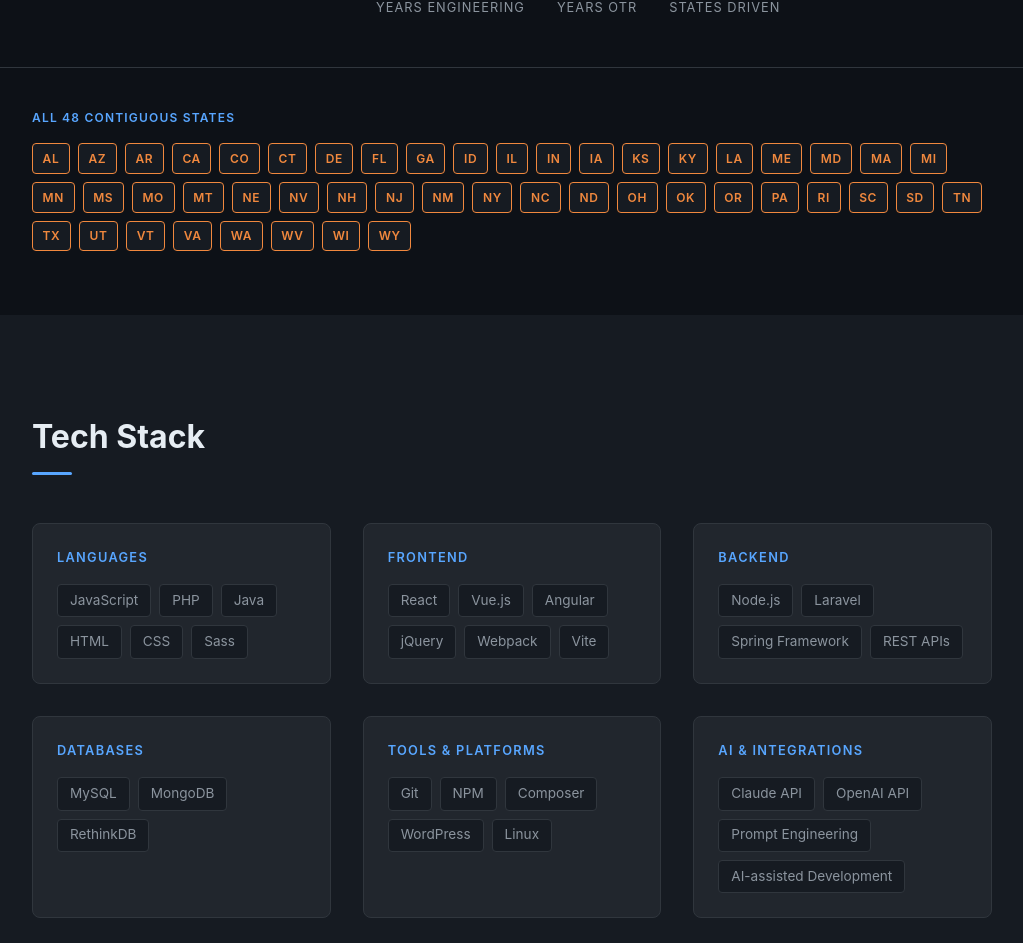
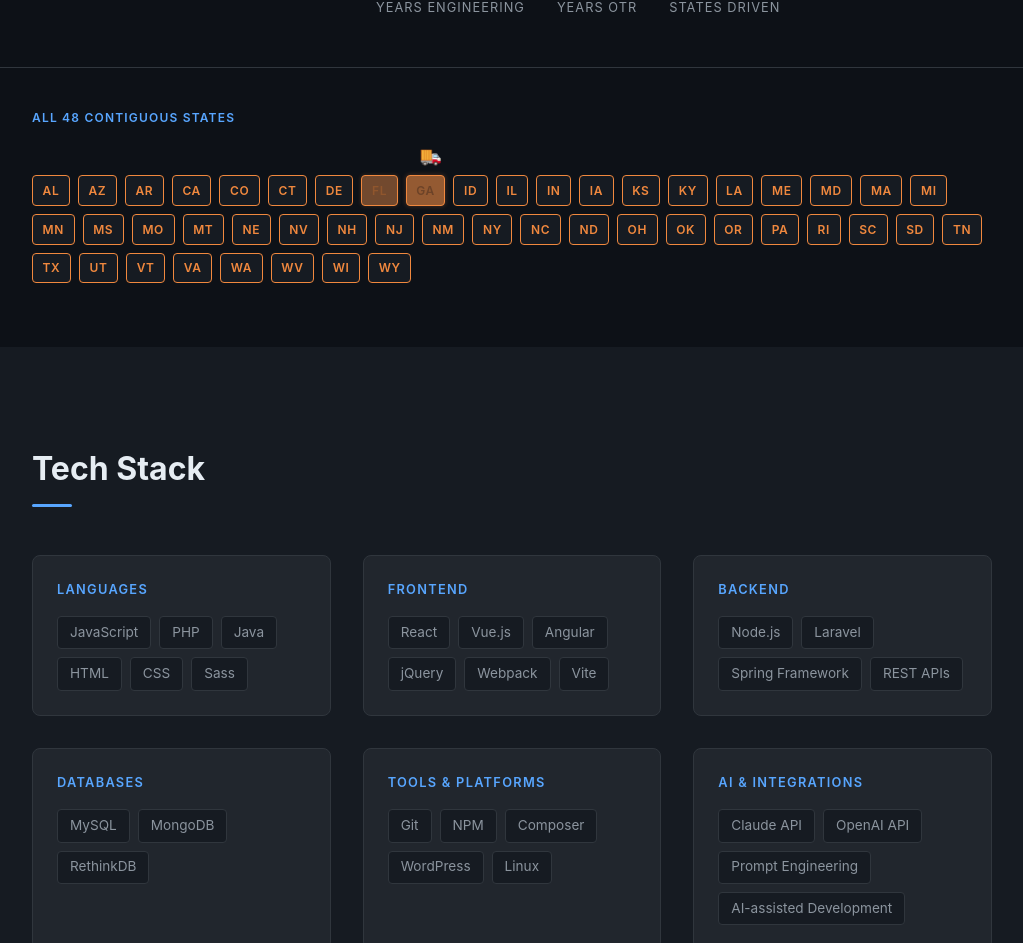
Before and after one commit to cbaston82/carlos-portfolio, a React (Vite) app: page / in a window 1280 px wide. Shown: the part 1394-2337 px from the top of the page, without its empty margins (128-1151 px from the left). Built offline with nearby package versions, Linux system fonts and the light colour scheme.

Commit message:
Smooth RAF truck animation across 48 states with snake path and direction flip

```diff
--- a/src/components/About.css
+++ b/src/components/About.css
@@ -142,6 +142,31 @@
   margin-bottom: 1rem;
 }
 
+.states-container {
+  position: relative;
+  padding-top: 2rem;
+}
+
+.states-truck {
+  position: absolute;
+  top: 0;
+  left: 0;
+  font-size: 1.1rem;
+  pointer-events: none;
+  will-change: transform;
+  line-height: 1;
+  margin-left: -10px;
+}
+
+.truck-emoji {
+  display: inline-block;
+  transition: transform 0.15s ease;
+}
+
+.truck-emoji.east {
+  transform: scaleX(-1);
+}
+
 .states-grid {
   display: flex;
   flex-wrap: wrap;
@@ -157,7 +182,13 @@
   padding: 0.3rem 0.6rem;
   border-radius: 4px;
   letter-spacing: 0.05em;
-  transition: background 0.2s, color 0.2s;
+  transition: background 0.25s, color 0.25s, box-shadow 0.25s;
+}
+
+.state-chip.active {
+  background: var(--accent-warm);
+  color: #0d1117;
+  box-shadow: 0 0 10px rgba(240, 136, 62, 0.5);
 }
 
 .state-chip:hover {
--- a/src/components/About.jsx
+++ b/src/components/About.jsx
@@ -1,3 +1,4 @@
+import { useState, useEffect, useLayoutEffect, useRef } from 'react'
 import './About.css'
 import profilePhoto from '../assets/profile.jpg'
 
@@ -10,7 +11,112 @@
   'WV','WI','WY',
 ]
 
+const SPEED = 55 // pixels per second
+
+function buildSnakeOrder(chips) {
+  const positions = chips.map((chip, i) => {
+    if (!chip) return null
+    const { left, top } = chip.getBoundingClientRect()
+    return { index: i, x: left, y: Math.round(top) }
+  }).filter(Boolean)
+
+  const rows = []
+  positions.forEach(pos => {
+    const row = rows.find(r => Math.abs(r[0].y - pos.y) < 6)
+    if (row) row.push(pos)
+    else rows.push([pos])
+  })
+
+  rows.sort((a, b) => a[0].y - b[0].y)
+  rows.forEach(row => row.sort((a, b) => a.x - b.x))
+
+  const order = []
+  rows.forEach((row, i) => {
+    const indices = row.map(p => p.index)
+    order.push(...(i % 2 === 0 ? indices : [...indices].reverse()))
+  })
+  return order
+}
+
+function getChipPositions(visitOrder, chipRefs, containerRef) {
+  return visitOrder.map(chipIndex => {
+    const chip      = chipRefs.current[chipIndex]
+    const container = containerRef.current
+    if (!chip || !container) return null
+    const cr = chip.getBoundingClientRect()
+    const co = container.getBoundingClientRect()
+    return {
+      chipIndex,
+      x: cr.left - co.left + cr.width / 2,
+      y: cr.top  - co.top  - 28,
+    }
+  }).filter(Boolean)
+}
+
 function About() {
+  const [truckPos, setTruckPos]           = useState({ x: 0, y: 0 })
+  const [facingEast, setFacingEast]       = useState(true)
+  const [activeChipIndex, setActiveChipIndex] = useState(0)
+  const [visitOrder, setVisitOrder]       = useState(STATES_48.map((_, i) => i))
+
+  const chipRefs     = useRef([])
+  const containerRef = useRef(null)
+  const rafRef       = useRef(null)
+  const progressRef  = useRef(0)
+  const lastTimeRef  = useRef(null)
+
+  useLayoutEffect(() => {
+    setVisitOrder(buildSnakeOrder(chipRefs.current))
+  }, [])
+
+  useEffect(() => {
+    const positions = getChipPositions(visitOrder, chipRefs, containerRef)
+    if (positions.length < 2) return
+
+    // Pre-compute cumulative distances along the snake path
+    const distances = [0]
+    for (let i = 1; i < positions.length; i++) {
+      const dx = positions[i].x - positions[i - 1].x
+      const dy = positions[i].y - positions[i - 1].y
+      distances.push(distances[i - 1] + Math.sqrt(dx * dx + dy * dy))
+    }
+    const totalDistance = distances[distances.length - 1]
+
+    const animate = (timestamp) => {
+      if (lastTimeRef.current === null) lastTimeRef.current = timestamp
+      const dt = Math.min(timestamp - lastTimeRef.current, 50)
+      lastTimeRef.current = timestamp
+
+      progressRef.current = (progressRef.current + SPEED * dt / 1000) % totalDistance
+
+      // Find current segment via linear scan (48 points, fast enough)
+      let seg = 0
+      for (let i = 1; i < distances.length; i++) {
+        if (distances[i] > progressRef.current) { seg = i - 1; break }
+        seg = i - 1
+      }
+      const next = (seg + 1) % positions.length
+      const segLen = distances[seg + 1] - distances[seg]
+      const t = segLen > 0 ? (progressRef.current - distances[seg]) / segLen : 0
+
+      const x = positions[seg].x + (positions[next].x - positions[seg].x) * t
+      const y = positions[seg].y + (positions[next].y - positions[seg].y) * t
+      const dx = positions[next].x - positions[seg].x
+
+      setTruckPos({ x, y })
+      setFacingEast(dx >= 0)
+      setActiveChipIndex(positions[seg].chipIndex)
+
+      rafRef.current = requestAnimationFrame(animate)
+    }
+
+    rafRef.current = requestAnimationFrame(animate)
+    return () => {
+      cancelAnimationFrame(rafRef.current)
+      lastTimeRef.current = null
+    }
+  }, [visitOrder])
+
   return (
     <section id="about" className="about">
       <div className="about-inner">
@@ -67,10 +173,27 @@
       <div className="about-states-section">
         <div className="about-states-inner">
           <p className="states-label">All 48 Contiguous States</p>
-          <div className="states-grid">
-            {STATES_48.map(state => (
-              <span key={state} className="state-chip">{state}</span>
-            ))}
+
+          <div className="states-container" ref={containerRef}>
+            <div
+              className="states-truck"
+              style={{ transform: `translate(${truckPos.x}px, ${truckPos.y}px)` }}
+              aria-hidden="true"
+            >
+              <span className={`truck-emoji ${facingEast ? 'east' : ''}`}>🚚</span>
+            </div>
+
+            <div className="states-grid">
+              {STATES_48.map((state, i) => (
+                <span
+                  key={state}
+                  ref={el => chipRefs.current[i] = el}
+                  className={`state-chip ${i === activeChipIndex ? 'active' : ''}`}
+                >
+                  {state}
+                </span>
+              ))}
+            </div>
           </div>
         </div>
       </div>
```
